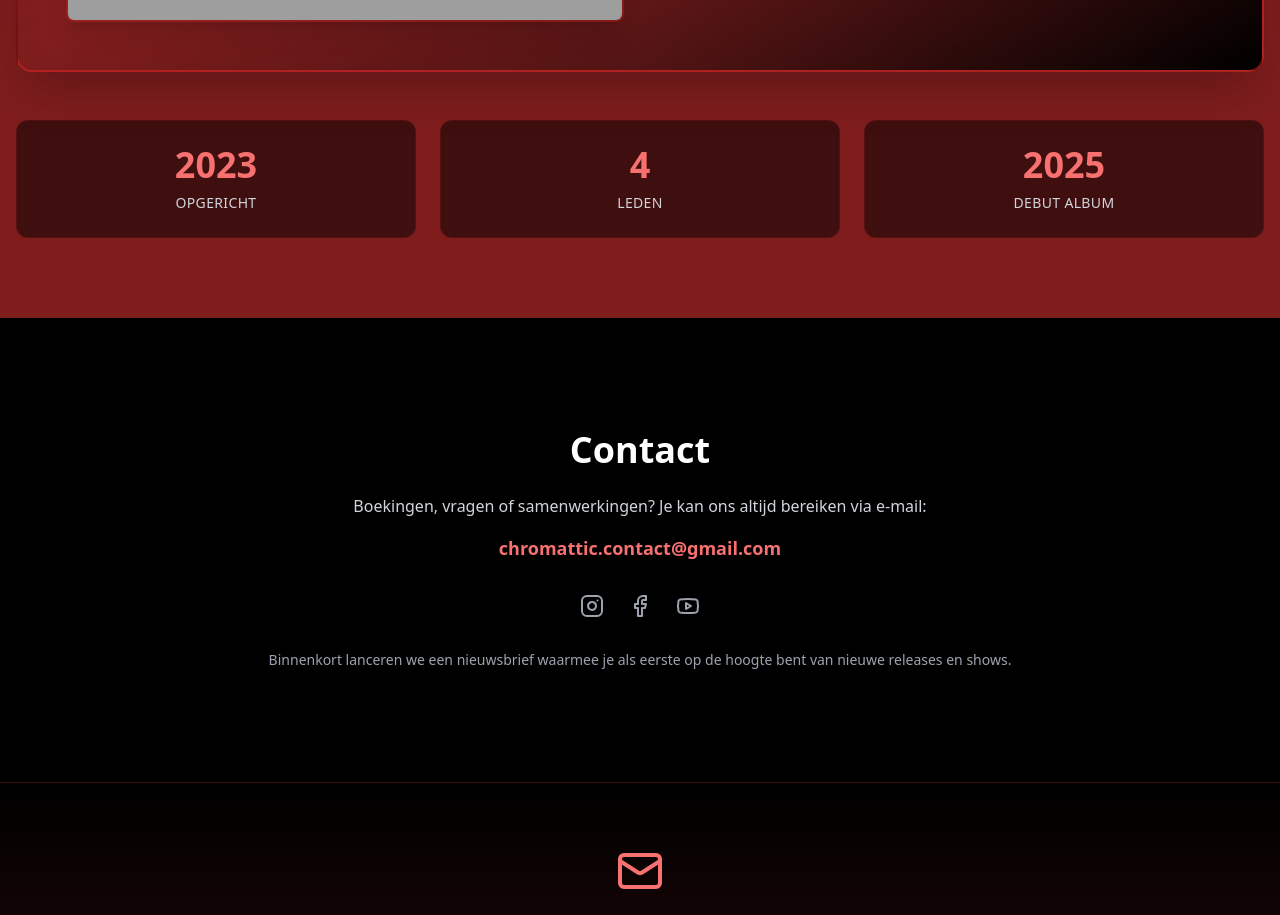
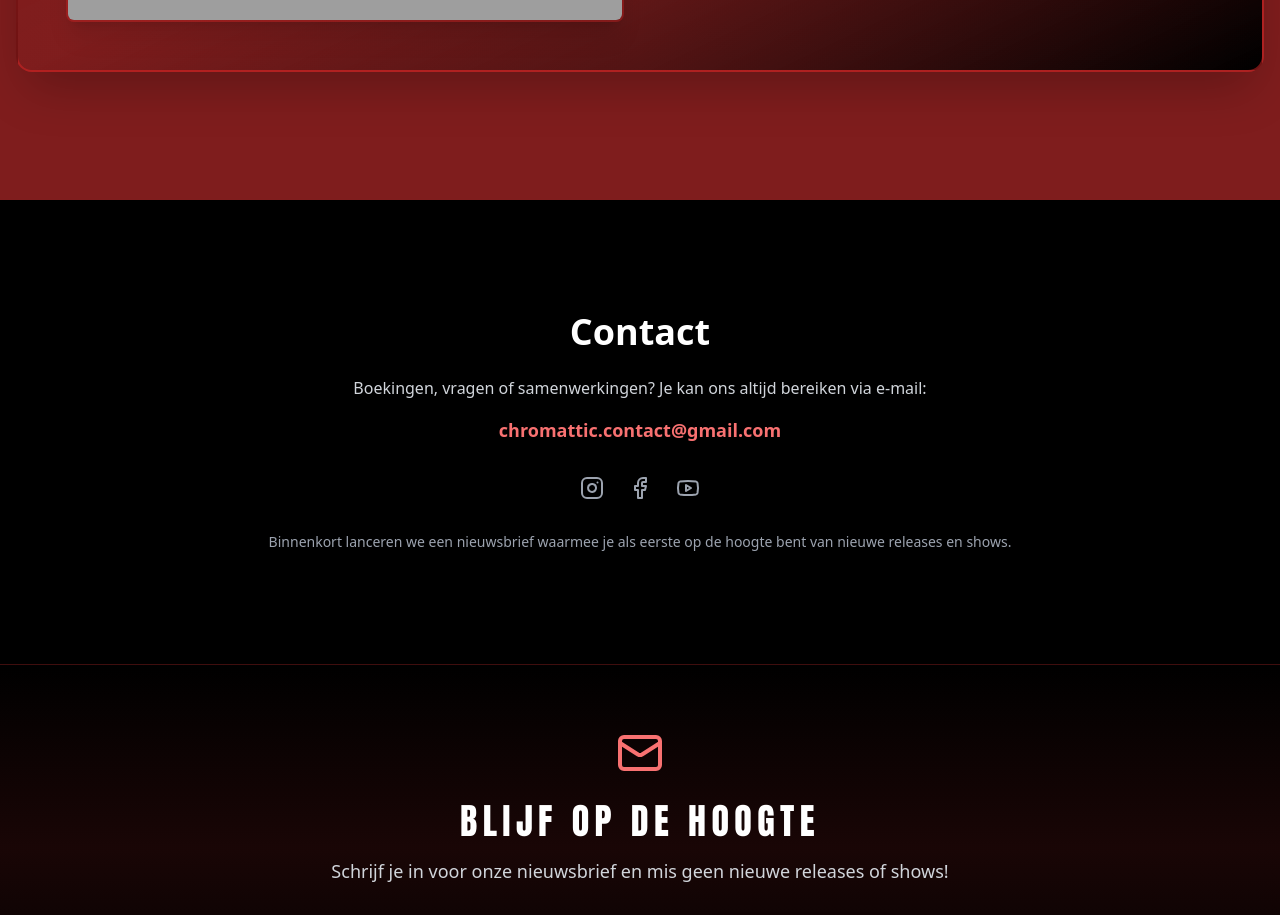
Before and after one commit to BeCreativeRuben/Chrommatic, a React (Vite) app: page / in a window 1280 px wide. Shown: the part 6960-7875 px from the top of the page. Built offline with nearby package versions, Linux system fonts and the light colour scheme; grey boxes are pictures that could not be loaded.

Commit message:
Remove stats/highlights section from Bio

```diff
--- a/src/components/sections/Bio.jsx
+++ b/src/components/sections/Bio.jsx
@@ -147,28 +147,6 @@ function Bio() {
           </div>
         </div>
       </div>
-
-      {/* Stats/Highlights Section */}
-      <div className="grid grid-cols-1 md:grid-cols-3 gap-6">
-        <div className="bg-black/50 rounded-xl p-6 border border-red-900/30 text-center hover:border-red-500/50 transition-all duration-300 hover:transform hover:scale-105">
-          <div className="text-4xl font-bold text-red-400 mb-2">2023</div>
-          <div className="text-gray-300 uppercase tracking-wide text-sm">
-            {language === "nl" ? "Opgericht" : "Formed"}
-          </div>
-        </div>
-        <div className="bg-black/50 rounded-xl p-6 border border-red-900/30 text-center hover:border-red-500/50 transition-all duration-300 hover:transform hover:scale-105">
-          <div className="text-4xl font-bold text-red-400 mb-2">4</div>
-          <div className="text-gray-300 uppercase tracking-wide text-sm">
-            {language === "nl" ? "Leden" : "Members"}
-          </div>
-        </div>
-        <div className="bg-black/50 rounded-xl p-6 border border-red-900/30 text-center hover:border-red-500/50 transition-all duration-300 hover:transform hover:scale-105">
-          <div className="text-4xl font-bold text-red-400 mb-2">2025</div>
-          <div className="text-gray-300 uppercase tracking-wide text-sm">
-            {language === "nl" ? "Debut Album" : "Debut Album"}
-          </div>
-        </div>
-      </div>
     </div>
   );
 }
```
